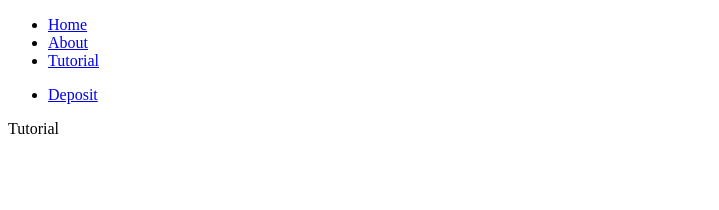
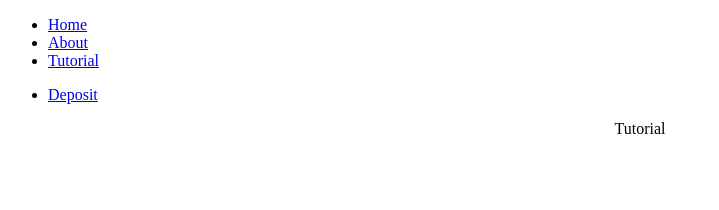
Before and after one commit to Silent-Echo-JS/Greenfield, a React app: page /Tutorial in a window 1280 px wide. Shown: the top 210 px of the page, without its empty margins (0-719 px from the left). Built offline with nearby package versions, Linux system fonts and the light colour scheme; the HTML template or start-up script is replaced by a standard one.

Commit message:
changes to page styling

```diff
--- a/client/src/components/HomePages/About.jsx
+++ b/client/src/components/HomePages/About.jsx
@@ -3,9 +3,9 @@ import React from 'react';
 class About extends React.Component {
   render() {
     return (
-      <div>
+      <center>
         About
-      </div>
+      </center>
     )
   }
 }
--- a/client/src/components/HomePages/Tutorial.jsx
+++ b/client/src/components/HomePages/Tutorial.jsx
@@ -3,9 +3,9 @@ import React from 'react';
 class Tutorial extends React.Component {
   render() {
     return (
-      <div>
+      <center>
         Tutorial
-      </div>
+      </center>
     )
   }
 }
--- a/client/src/components/Login.jsx
+++ b/client/src/components/Login.jsx
@@ -55,6 +55,7 @@ class Login extends Component {
       return <Redirect to={{ pathname: this.state.redirectTo }} />;
     } else {
       return (
+        <center>
           <div>
             <h4>Login</h4>
             <form action="/login" method="post">
@@ -103,6 +104,7 @@ class Login extends Component {
               </div>
             </a>
           </div>
+        </center>
       );
     }
   }
```
Also changed, not shown: 1 other file (tests, documents, lock files or other folders). Lines whose indentation alone changed are shown as unchanged.
